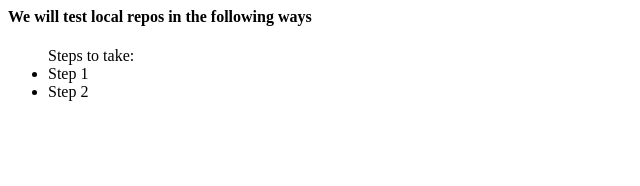
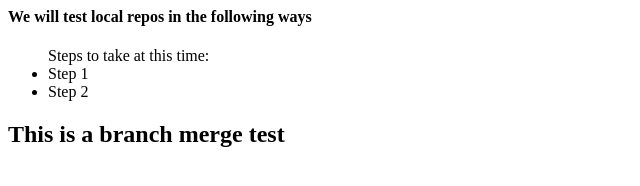
Before and after one commit to ibdynamicsltd/testrepo, a plain HTML site: page index.html in a window 1280 px wide. Shown: the whole page, without its empty margins (0-640 px from the left). Drawn offline with Linux system fonts and the light colour scheme.

Commit message:
bug fix and feature added

```diff
--- a/index.html
+++ b/index.html
@@ -5,10 +5,13 @@
     <body>
         <div>
             <h4>We will test local repos in the following ways</h4>
-            <ul>Steps to take:
+            <ul>Steps to take at this time:
                 <li>Step 1</li>
                 <li>Step 2</li>
             </ul>
         </div>
+        <div>
+            <h2>This is a branch merge test</h2>
+        </div>
     </body>
 </html>
```
